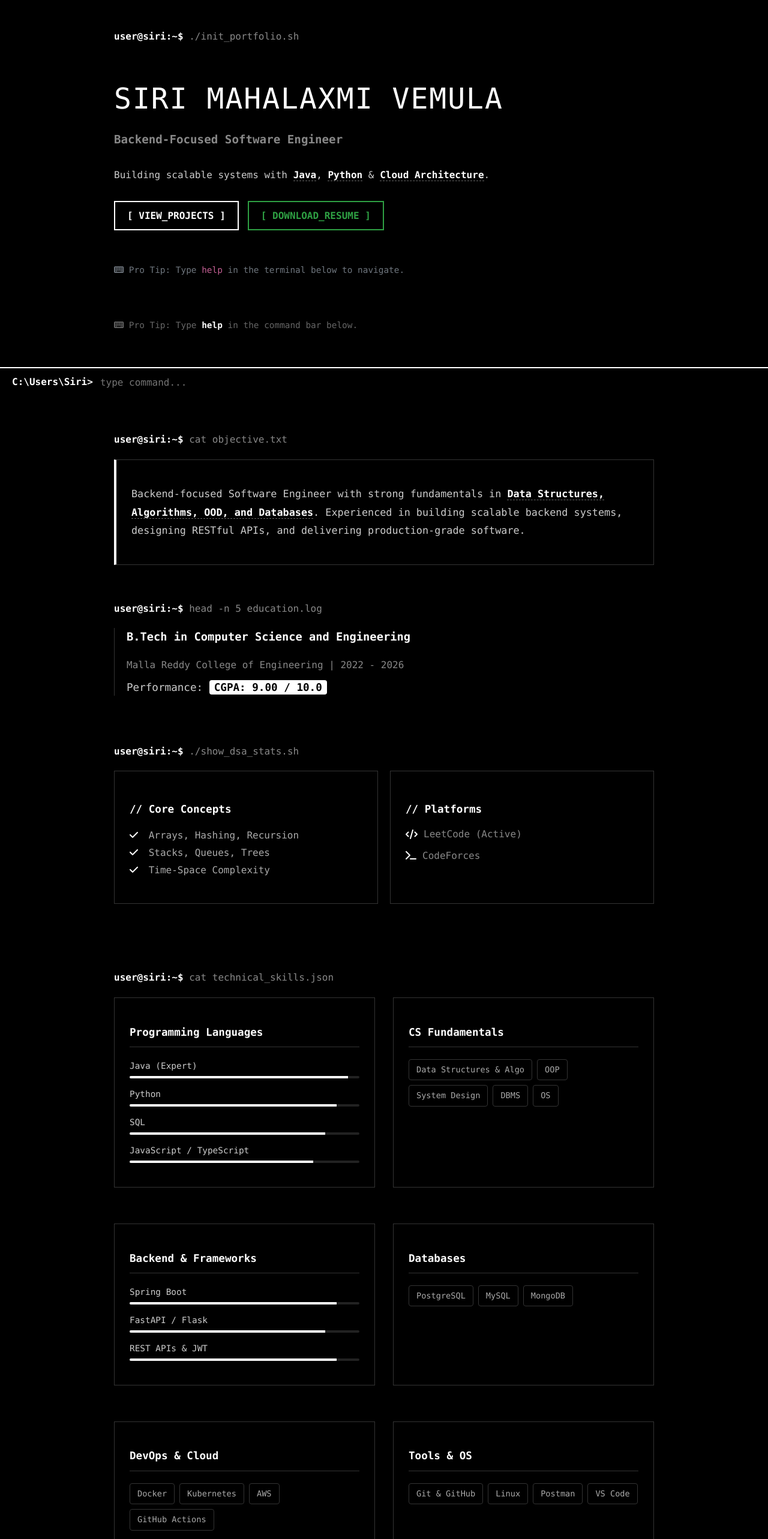
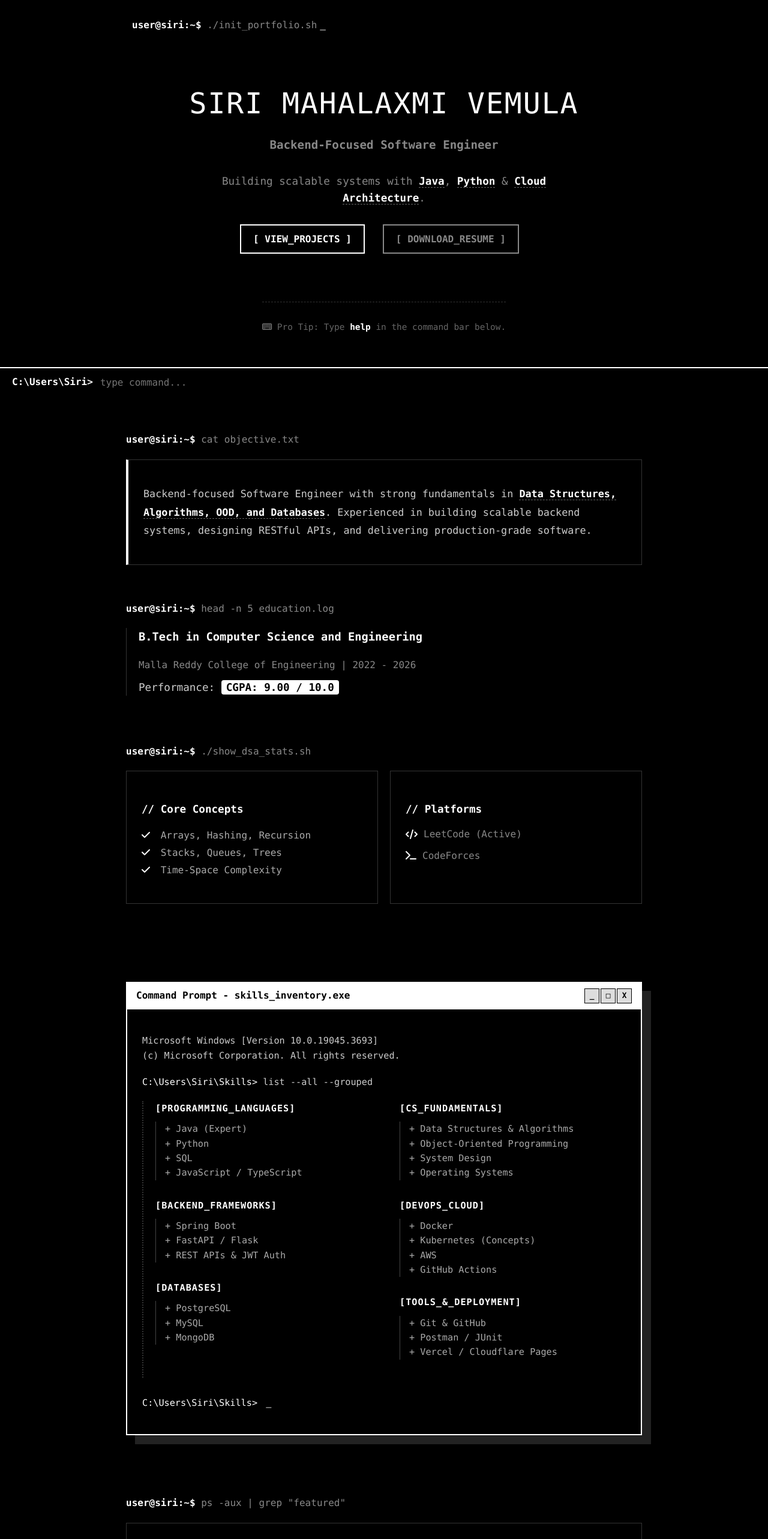
Before and after one commit to armycodes/Personal_Portfolio, a React (Vite) app in the folder portfolio/: page / in a window 1280 px wide. Shown: the part 140-2706 px from the top of the page at 60% size. Built offline with nearby package versions, Linux system fonts and the light colour scheme.

Commit message:
intial setup done

```diff
--- a/portfolio/src/components/Skills.jsx
+++ b/portfolio/src/components/Skills.jsx
@@ -9,90 +9,156 @@ const Skills = () => {
   const container = useRef();
 
   useGSAP(() => {
-    const bars = gsap.utils.toArray(".bar-fill");
-    bars.forEach((bar) => {
-      gsap.fromTo(bar,
-        { width: "0%" },
-        {
-          width: bar.dataset.width,
-          duration: 1.5,
-          ease: "power2.out",
-          scrollTrigger: { trigger: bar, start: "top 90%" }
-        }
-      );
-    });
+    // Window Pop-up Animation
+    gsap.fromTo(container.current,
+      { scale: 0.9, opacity: 0 },
+      { scale: 1, opacity: 1, duration: 0.5, ease: "back.out(1.7)", scrollTrigger: { trigger: container.current, start: "top 80%" } }
+    );
   }, { scope: container });
 
   return (
-    <section id="skills" className="reveal-section" ref={container} style={{ marginTop: '80px' }}>
-      <p className="prompt"><span className="user">user@siri:~$</span> cat technical_skills.json</p>
+    <section id="skills" style={{ marginTop: '100px', marginBottom: '80px' }}>
 
-      <div className="skill-grid" style={{ display: 'grid', gridTemplateColumns: 'repeat(auto-fit, minmax(350px, 1fr))', gap: '30px' }}>
+      {/* THE CMD WINDOW CONTAINER */}
+      <div ref={container} style={{
+        border: '2px solid #ffffff', /* Thick White Border */
+        background: '#000000',
+        maxWidth: '100%',
+        margin: '0 auto',
+        boxShadow: '15px 15px 0px #222' /* Retro 3D Shadow */
+      }}>
 
-        <SkillCategory title="Programming Languages">
-          <SkillBar name="Java (Expert)" width="95%" />
-          <SkillBar name="Python" width="90%" />
-          <SkillBar name="SQL" width="85%" />
-          <SkillBar name="JavaScript / TypeScript" width="80%" />
-        </SkillCategory>
+        {/* 1. WINDOW TITLE BAR (White Background, Black Text) */}
+        <div style={{
+          background: '#ffffff',
+          color: '#000000',
+          padding: '8px 15px',
+          display: 'flex',
+          justifyContent: 'space-between',
+          alignItems: 'center',
+          fontFamily: "'Consolas', monospace",
+          fontWeight: 'bold',
+          borderBottom: '2px solid #ffffff'
+        }}>
+          <span>Command Prompt - skills_inventory.exe</span>
 
-        <SkillCategory title="CS Fundamentals">
-          <SkillTags tags={["Data Structures & Algo", "OOP", "System Design", "DBMS", "OS"]} />
-        </SkillCategory>
+          {/* Window Controls */}
+          <div style={{ display: 'flex', gap: '2px' }}>
+            <ControlBtn>_</ControlBtn>
+            <ControlBtn>□</ControlBtn>
+            <ControlBtn>X</ControlBtn>
+          </div>
+        </div>
 
-        <SkillCategory title="Backend & Frameworks">
-          <SkillBar name="Spring Boot" width="90%" />
-          <SkillBar name="FastAPI / Flask" width="85%" />
-          <SkillBar name="REST APIs & JWT" width="90%" />
-        </SkillCategory>
+        {/* 2. WINDOW CONTENT AREA (Black Screen) */}
+        <div style={{ padding: '25px', fontFamily: "'Consolas', monospace", fontSize: '0.95rem', lineHeight: '1.6' }}>
 
-        <SkillCategory title="Databases">
-          <SkillTags tags={["PostgreSQL", "MySQL", "MongoDB"]} />
-        </SkillCategory>
+          {/* Header Text */}
+          <p style={{ marginBottom: '20px', color: '#ccc' }}>
+            Microsoft Windows [Version 10.0.19045.3693]<br/>
+            (c) Microsoft Corporation. All rights reserved.
+          </p>
 
-        <SkillCategory title="DevOps & Cloud">
-          <SkillTags tags={["Docker", "Kubernetes", "AWS", "GitHub Actions"]} />
-        </SkillCategory>
+          <p style={{ marginBottom: '20px' }}>
+            <span style={{ color: '#fff' }}>C:\Users\Siri\Skills{'>'}</span> list --all --grouped
+          </p>
 
-        <SkillCategory title="Tools & OS">
-          <SkillTags tags={["Git & GitHub", "Linux", "Postman", "VS Code"]} />
-        </SkillCategory>
+          {/* SKILLS GRID (Text Based) */}
+          <div style={{ display: 'grid', gridTemplateColumns: 'repeat(auto-fit, minmax(300px, 1fr))', gap: '30px', borderLeft: '2px dotted #333', paddingLeft: '20px' }}>
 
+            {/* Column 1 */}
+            <div>
+              <SkillGroup title="PROGRAMMING_LANGUAGES">
+                + Java (Expert) <br/>
+                + Python <br/>
+                + SQL <br/>
+                + JavaScript / TypeScript
+              </SkillGroup>
+
+              <SkillGroup title="BACKEND_FRAMEWORKS">
+                + Spring Boot <br/>
+                + FastAPI / Flask <br/>
+                + REST APIs & JWT Auth
+              </SkillGroup>
+
+              <SkillGroup title="DATABASES">
+                + PostgreSQL <br/>
+                + MySQL <br/>
+                + MongoDB
+              </SkillGroup>
+            </div>
+
+            {/* Column 2 */}
+            <div>
+              <SkillGroup title="CS_FUNDAMENTALS">
+                + Data Structures & Algorithms <br/>
+                + Object-Oriented Programming <br/>
+                + System Design <br/>
+                + Operating Systems
+              </SkillGroup>
+
+              <SkillGroup title="DEVOPS_CLOUD">
+                + Docker <br/>
+                + Kubernetes (Concepts) <br/>
+                + AWS <br/>
+                + GitHub Actions
+              </SkillGroup>
+
+              <SkillGroup title="TOOLS_&_DEPLOYMENT">
+                 + Git & GitHub <br/>
+                 + Postman / JUnit <br/>
+                 + Vercel / Cloudflare Pages
+              </SkillGroup>
+            </div>
+
+          </div>
+
+          {/* Bottom Prompt with Blinking Cursor */}
+          <p style={{ marginTop: '30px' }}>
+            <span style={{ color: '#fff' }}>C:\Users\Siri\Skills{'>'}</span> <span className="blink">_</span>
+          </p>
+
+        </div>
       </div>
+
+      {/* Style for blinking cursor */}
+      <style>{`
+        .blink { animation: blinker 1s linear infinite; font-weight: bold; color: #fff; }
+        @keyframes blinker { 50% { opacity: 0; } }
+      `}</style>
     </section>
   );
 };
 
-// Components without any colors
-const SkillCategory = ({ title, children }) => (
-  <div className="terminal-card">
-    <h3 style={{ color: '#fff', marginBottom: '20px', fontSize: '1.1rem', borderBottom: '1px solid #333', paddingBottom: '10px' }}>
-      {title}
-    </h3>
+// Component for Window Buttons (Min, Max, Close)
+const ControlBtn = ({ children }) => (
+  <div style={{
+    width: '25px', height: '25px',
+    border: '1px solid #000',
+    display: 'flex', alignItems: 'center', justifyContent: 'center',
+    fontSize: '0.8rem', fontWeight: 'bold', cursor: 'pointer',
+    background: '#ddd'
+  }}>
     {children}
   </div>
 );
 
-const SkillBar = ({ name, width }) => (
-  <div style={{ marginBottom: '15px' }}>
-    <span style={{ fontSize: '0.9rem', color: '#ccc', display: 'block', marginBottom: '5px' }}>{name}</span>
-    <div style={{ height: '4px', background: '#222', borderRadius: '2px', overflow: 'hidden' }}>
-      <div className="bar-fill" data-width={width} style={{ height: '100%', background: '#ffffff', width: '0%' }}></div>
+// Component for Skill Groups
+const SkillGroup = ({ title, children }) => (
+  <div style={{ marginBottom: '30px' }}>
+    <div style={{
+      color: '#fff',
+      marginBottom: '10px',
+      fontWeight: 'bold',
+      textTransform: 'uppercase',
+      letterSpacing: '1px'
+    }}>
+      [{title}]
+    </div>
+    <div style={{ color: '#aaa', paddingLeft: '15px', borderLeft: '1px solid #444' }}>
+      {children}
     </div>
   </div>
 );
 
-const SkillTags = ({ tags }) => (
-  <div className="tags" style={{ display: 'flex', flexWrap: 'wrap', gap: '8px' }}>
-    {tags.map(tag => (
-      <span key={tag} style={{
-        padding: '6px 12px', border: `1px solid #333`, borderRadius: '4px',
-        color: '#aaa', fontSize: '0.85rem', background: 'transparent'
-      }}>
-        {tag}
-      </span>
-    ))}
-  </div>
-);
-
 export default Skills;
--- a/portfolio/src/components/TerminalHero.jsx
+++ b/portfolio/src/components/TerminalHero.jsx
@@ -1,56 +1,94 @@
-import React, { useRef } from 'react';
-import { gsap } from 'gsap';
-import { useGSAP } from '@gsap/react';
+import React, { useEffect, useRef, useState } from "react";
+import { gsap } from "gsap";
 
 const TerminalHero = () => {
-  const container = useRef();
+  const component = useRef();
+  const [text, setText] = useState("");
+  const fullText = "./init_portfolio.sh";
 
-  useGSAP(() => {
-    const tl = gsap.timeline();
+  useEffect(() => {
+    let ctx = gsap.context(() => {
+      // 1. Initial State: Name & Buttons hide chestunnam
+      gsap.set(".hero-content", { autoAlpha: 0, y: 20 });
 
-    tl.from(".typing-effect", {
-      width: 0,
-      duration: 1.5,
-      ease: "steps(20)",
-      overflow: "hidden",
-      borderRight: "2px solid #2ea043"
-    })
-    .to(".typing-effect", { borderRight: "none" })
-    .to(".hidden-content", { opacity: 1, visibility: "visible", duration: 0.5 })
-    .from(".glitch", { y: 20, opacity: 0, duration: 0.8 })
-    .from(".role, .sub-text, .cta-group", { y: 20, opacity: 0, stagger: 0.2, duration: 0.8 });
+      // 2. Typing Animation Logic (Slower Speed)
+      let i = 0;
+      const typeWriter = setInterval(() => {
+        setText(fullText.substring(0, i + 1));
+        i++;
 
-  }, { scope: container });
+        if (i === fullText.length) {
+          clearInterval(typeWriter);
+          // 3. Reveal content after typing
+          revealContent();
+        }
+      }, 150); // <--- CHANGED: Speed 50 nundi 150 ki pencha (Slower typing)
+
+    }, component);
+
+    return () => ctx.revert();
+  }, []);
+
+  const revealContent = () => {
+    gsap.to(".hero-content", {
+      autoAlpha: 1,
+      y: 0,
+      duration: 1,
+      stagger: 0.2,
+      ease: "power3.out"
+    });
+  };
 
   return (
-    <div ref={container} className="section hero" style={{ minHeight: '80vh', display: 'flex', flexDirection: 'column', justifyContent: 'center' }}>
-      <p className="prompt">
-        <span className="user">user@siri:~$</span> <span className="typing-effect" style={{ display: 'inline-block', whiteSpace: 'nowrap' }}>./init_portfolio.sh</span>
-      </p>
+    <section ref={component} style={{
+      minHeight: "80vh",
+      display: "flex",
+      flexDirection: "column",
+      justifyContent: "center",
+      alignItems: "center", /* Body center lo untundi */
+      textAlign: "center"
+    }}>
 
-      <div className="hidden-content" style={{ opacity: 0, visibility: 'hidden' }}>
+      {/* --- PROMPT: LEFT ALIGNED --- */}
+      {/* Wrapper to force left alignment for just this line */}
+      <div style={{ width: '100%', textAlign: 'left', paddingLeft: '10px', marginBottom: '40px' }}>
+        <p className="prompt" style={{ minHeight: '24px', margin: 0 }}>
+          <span className="user">user@siri:~$</span> {text}<span className="blink">_</span>
+        </p>
+      </div>
+
+      {/* --- CONTENT: CENTER ALIGNED --- */}
+      <div className="hero-content" style={{ opacity: 0 }}>
         <h1 className="glitch">Siri Mahalaxmi Vemula</h1>
         <h2 className="role">Backend-Focused Software Engineer</h2>
-        <p className="sub-text">
+
+        <p className="desc" style={{ maxWidth: '600px', margin: '0 auto 30px auto', color: '#888', fontSize: '1.1rem' }}>
           Building scalable systems with <span className="highlight">Java</span>, <span className="highlight">Python</span> & <span className="highlight">Cloud Architecture</span>.
         </p>
 
-        <div className="cta-group" style={{ marginTop: '30px' }}>
-          <a href="#projects" className="terminal-btn">[ View_Projects ]</a>
-          <a href="/assets/Siri_Mahalaxmi_Resume.pdf" download className="terminal-btn" style={{ borderColor: '#2ea043', color: '#2ea043' }}>[ Download_Resume ]</a>
+        <div className="cta-group" style={{
+          display: 'flex',
+          flexWrap: 'wrap',
+          gap: '15px',
+          justifyContent: 'center'
+        }}>
+          <a href="#projects" className="terminal-btn hero-btn">[ View_Projects ]</a>
+          <a href="/assets/Siri_Mahalaxmi_Resume.pdf" target="_blank" className="terminal-btn outline hero-btn">[ Download_Resume ]</a>
         </div>
       </div>
-      <div style={{ marginTop: '40px', fontSize: '0.9rem', color: '#8b949e', opacity: 0.8 }}>
-  <p>
-    <i className="fas fa-keyboard"></i> Pro Tip: Type <span style={{ color: '#f778ba' }}>help</span> in the terminal below to navigate.
-  </p>
-</div>
-<div style={{ marginTop: '40px', fontSize: '0.9rem', color: '#666' }}>
-  <p>
-    <i className="fas fa-keyboard"></i> Pro Tip: Type <span style={{ color: '#fff', fontWeight: 'bold' }}>help</span> in the command bar below.
-  </p>
-</div>
-    </div>
+
+      <div className="hero-content" style={{ opacity: 0, marginTop: '80px', fontSize: '0.9rem', color: '#666', borderTop: '1px dashed #333', paddingTop: '15px', display: 'inline-block' }}>
+        <p>
+          <i className="fas fa-keyboard"></i> Pro Tip: Type <span style={{ color: '#fff', fontWeight: 'bold' }}>help</span> in the command bar below.
+        </p>
+      </div>
+
+      <style>{`
+        .blink { animation: blinker 1s step-end infinite; color: #fff; font-weight: bold; margin-left: 5px; }
+        @keyframes blinker { 50% { opacity: 0; } }
+      `}</style>
+
+    </section>
   );
 };
 
--- a/portfolio/src/styles/Terminal.css
+++ b/portfolio/src/styles/Terminal.css
@@ -1,15 +1,17 @@
-/* Google Fonts Import ni TEESEA (Delete the @import line at the top) */
+@import url('https://fonts.googleapis.com/css2?family=Inter:wght@300;400;500;700&family=Fira+Code:wght@400;500&display=swap');
+
+/* --- GLOBAL RESET TO FIX CUTOFF --- */
+* {
+  box-sizing: border-box; /* Idi chala important, right side cut avvakunda chuskuntundi */
+}
 
 :root {
   /* --- STRICT MONOCHROME THEME --- */
   --bg-color: #000000;
   --card-bg: #000000;
-  --text-main: #cccccc;      /* CMD default text is usually light grey, not pure white */
+  --text-main: #cccccc;
   --text-muted: #888888;
   --border-color: #333333;
-
-  /* --- THE WINDOWS CMD FONT STACK --- */
-  /* Idi real Command Prompt font style */
   --font-cmd: 'Consolas', 'Lucida Console', 'Courier New', monospace;
 }
 
@@ -17,19 +19,19 @@ body {
   margin: 0;
   background-color: var(--bg-color);
   color: var(--text-main);
-  /* Apply CMD font to WHOLE website */
   font-family: var(--font-cmd);
-  overflow-x: hidden;
+  overflow-x: hidden; /* Horizontal scroll bar ranivvadu */
   line-height: 1.6;
-  font-size: 16px; /* Standard Terminal Size */
+  font-size: 16px;
+  width: 100%;
 }
 
-/* Scrollbar (Blocky style) */
+/* --- MIGITHA CSS ANTHA SAME AS BEFORE --- */
+/* Scrollbar */
 ::-webkit-scrollbar { width: 10px; }
 ::-webkit-scrollbar-track { background: #000; }
 ::-webkit-scrollbar-thumb { background: #888; border: 2px solid #000; }
 
-/* Selection */
 ::selection { background: #ffffff; color: #000000; }
 
 .terminal-container {
@@ -51,13 +53,13 @@ body {
   z-index: 100;
 }
 
-/* Typography - Raw & Blocky */
+/* Typography */
 .glitch {
   font-size: 3rem;
-  font-weight: normal; /* CMD fonts don't usually use bold weights heavily */
+  font-weight: normal;
   color: #fff;
   margin-bottom: 15px;
-  text-transform: uppercase; /* Makes it look more like a system header */
+  text-transform: uppercase;
   letter-spacing: 2px;
 }
 
@@ -73,60 +75,51 @@ body {
   margin-bottom: 20px;
 }
 
-/* User & Highlight - Pure White */
 .user { color: #ffffff !important; font-weight: bold; }
 .highlight {
   color: #ffffff !important;
   font-weight: bold;
-  border-bottom: 1px dashed #666; /* Dashed line looks more terminal-like */
+  border-bottom: 1px dashed #666;
   text-decoration: none;
 }
 
-/* Buttons (Blocky & Sharp) */
+/* Buttons */
 .terminal-btn {
   padding: 10px 20px;
-  border: 2px solid #ffffff; /* Thicker border for retro feel */
+  border: 2px solid #ffffff;
   background: #000000;
   color: #ffffff;
   font-family: var(--font-cmd);
   font-weight: bold;
   text-decoration: none;
   display: inline-block;
-  margin-right: 15px;
-  transition: all 0s; /* Instant change (No smooth animation for raw feel) */
-  border-radius: 0px; /* SHARP CORNERS (No rounding in CMD) */
+  margin-right: 15px; /* Margin right is okay for inline-block */
+  transition: all 0s;
+  border-radius: 0px;
   text-transform: uppercase;
 }
 
+/* Center Alignment Fix for Buttons specific area if needed, but Hero handles it */
 .terminal-btn:hover {
   background: #ffffff;
   color: #000000;
   box-shadow: none;
-  transform: none; /* No movement, just color swap */
+  transform: none;
 }
 
-.terminal-btn.outline {
-  border-color: #888;
-  color: #888;
-}
-.terminal-btn.outline:hover {
-  border-color: #fff;
-  color: #fff;
-  background: transparent;
-}
+.terminal-btn.outline { border-color: #888; color: #888; }
+.terminal-btn.outline:hover { border-color: #fff; color: #fff; background: transparent; }
 
-/* Cards (Sharp Edges) */
+/* Cards */
 .project-card, .terminal-card {
   background: #000;
   border: 1px solid var(--border-color);
-  border-radius: 0px; /* Sharp corners */
+  border-radius: 0px;
   padding: 25px;
   margin-bottom: 30px;
 }
 
-.project-card:hover {
-  border-color: #ffffff;
-}
+.project-card:hover { border-color: #ffffff; }
 
 .project-card h3 {
   color: #fff;
@@ -137,14 +130,8 @@ body {
 }
 
 /* Links */
-.hover-link {
-  color: var(--text-muted);
-  text-decoration: none;
-}
-.hover-link:hover {
-  color: #fff !important;
-  text-decoration: underline;
-}
+.hover-link { color: var(--text-muted); text-decoration: none; }
+.hover-link:hover { color: #fff !important; text-decoration: underline; }
 
 /* Navbar Dots */
-.controls .dot { background: #333; } /* Default grey */
+.controls .dot { background: #333; }
```
